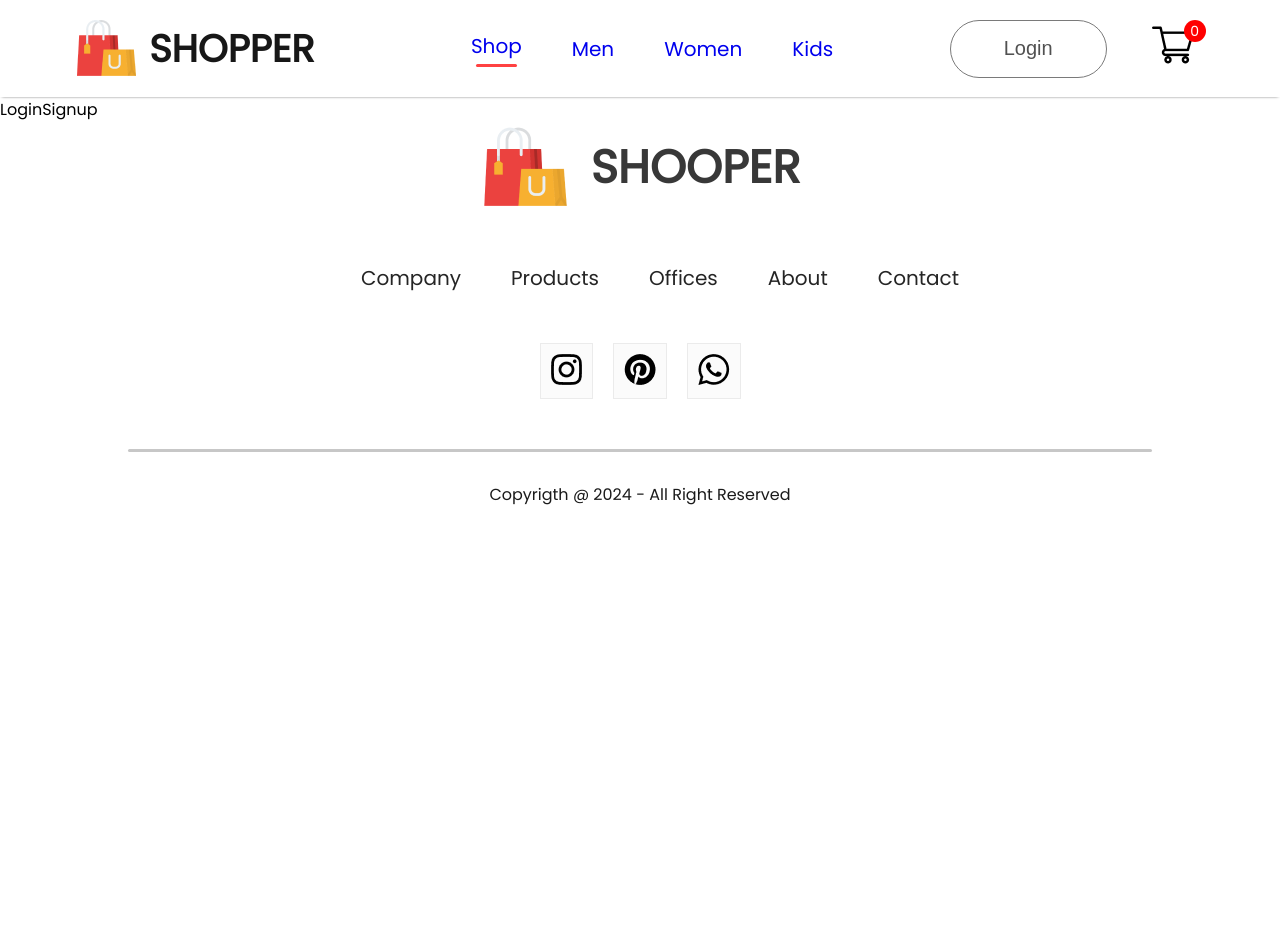
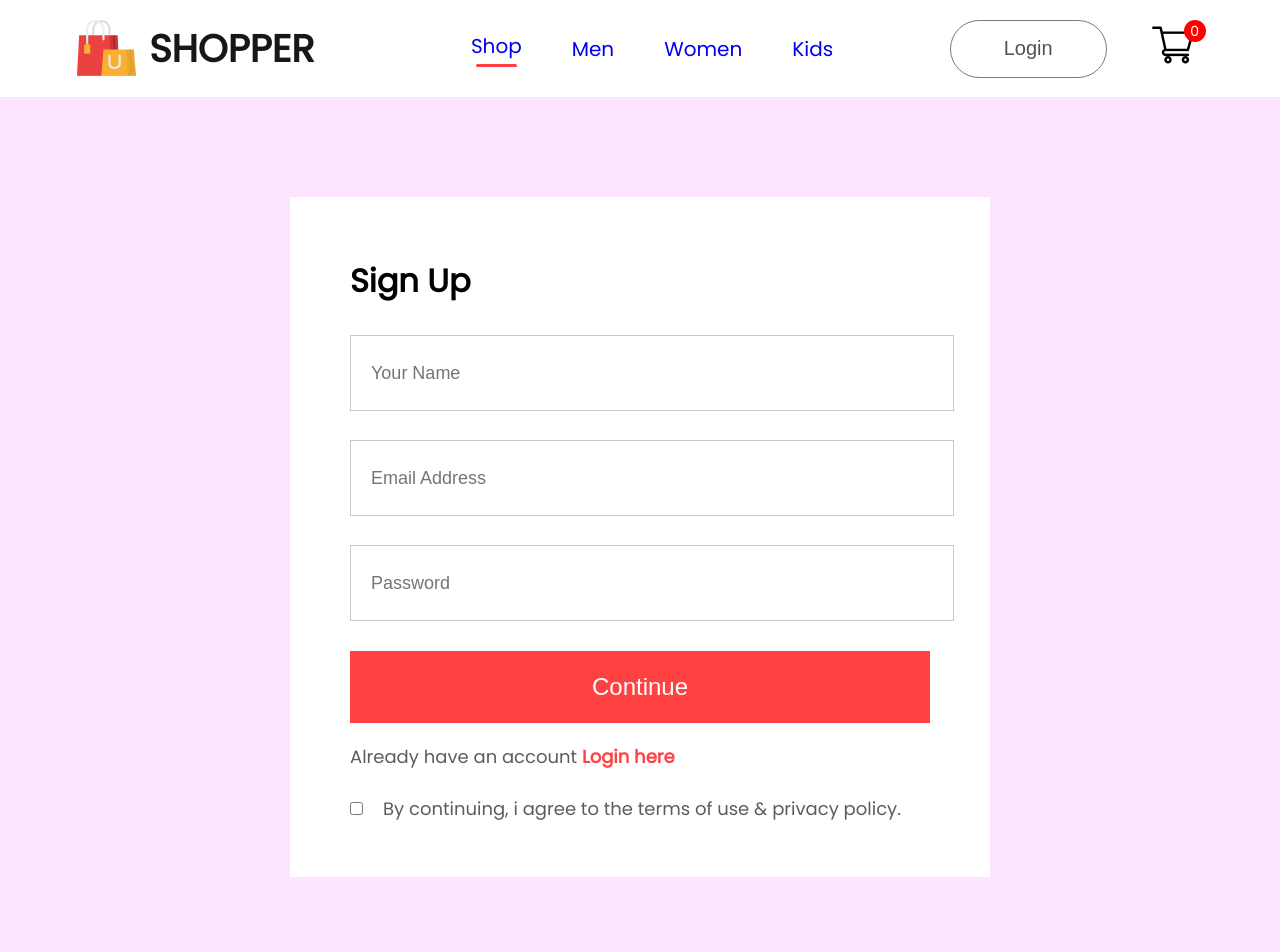
Before and after one commit to crescowboy/Keymashop-F, a React (Create React App) app: page /login in a window 1280 px wide. Shown: the top 952 px of the page. Before the commit the page ends 800 px from the top, so only its background shows below. Built offline with nearby package versions, Linux system fonts and the light colour scheme.

Commit message:
create loginpage

```diff
--- a/src/App.js
+++ b/src/App.js
@@ -8,6 +8,9 @@
 import Cart from './Pages/Cart';
 import LoginSignup from './Pages/LoginSignup';
 import Footer from './Components/Footer/Footer';
+import men_banner from './Components/Assets/banner_mens.png';
+import women_banner from './Components/Assets/banner_women.png';
+import kid_banner from './Components/Assets/banner_kids.png';
 
 function App() {
   return (
@@ -16,9 +19,9 @@
       <Navbar/>
       <Routes>
         <Route path='/' element={<Shop/>}></Route>
-        <Route path='/mens' element={<ShopCategory category="men"/>}></Route>
-        <Route path='/womens' element={<ShopCategory category="women"/>}></Route>
-        <Route path='/kids' element={<ShopCategory category="kid"/>}></Route>
+        <Route path='/mens' element={<ShopCategory banner={men_banner} category="men"/>}></Route>
+        <Route path='/womens' element={<ShopCategory banner={women_banner} category="women"/>}></Route>
+        <Route path='/kids' element={<ShopCategory banner={kid_banner} category="kid"/>}></Route>
         <Route path='/product' element={<Product/>}>
           <Route path=':productId' element={<Product/>}/>
         </Route>
--- /dev/null
+++ b/src/Context/ShopContext.jsx
@@ -0,0 +1,16 @@
+import React, { createContext } from "react";
+import all_product from '../Components/Assets/all_product';
+
+export const ShopContext = createContext(null);
+
+const ShopContextProvider = (props) => {
+    const contextValue = {all_product};
+
+    return(
+        <ShopContext.Provider value={contextValue}>
+        {props.children}
+        </ShopContext.Provider>
+    )
+}
+
+export default ShopContextProvider;
--- /dev/null
+++ b/src/Pages/CSS/LoginSignup.css
@@ -0,0 +1,62 @@
+.loginsignup{
+    width: 100%;
+    height: 80vh;
+    background: #fce3fe;
+    padding-top: 100px;
+    padding-bottom: 200px;
+}
+.loginsignup-container{
+    width: 580px;
+    height: 600px;
+    background: white;
+    margin: auto;
+    padding: 40px 60px;
+}
+.loginsignup-container h1{
+    margin: 20px 0px;
+}
+.loginsignup-fields{
+    display: flex;
+    flex-direction: column;
+    gap: 29px;
+    margin-top: 30px;
+}
+.loginsignup-fields input{
+    height: 72px;
+    width: 100%;
+    padding-left: 20px;
+    border: 1px solid #c9c9c9;
+    outline: none;
+    color: #5c5c5c;
+    font-size: 18px;
+}
+.loginsignup-container button{
+    width: 580px;
+    height: 72px;
+    color: white;
+    background: #ff4141;
+    margin-top: 30px;
+    border: none;
+    font-size: 24px;
+    font-weight: 500;
+    cursor: pointer;
+}
+.loginsignup-login{
+    margin-top: 20px;
+    color: #5c5c5c;
+    font-size: 18px;
+    font-weight: 500;
+}
+.loginsignup-login span{
+    color: #ff4141;
+    font-weight: 600;
+}
+.loginsignup-agree{
+    display: flex;
+    align-items: center;
+    margin-top: 25px;
+    gap: 20px;
+    color: #5c5c5c;
+    font-size: 18px;
+    font-weight: 500;
+}
--- /dev/null
+++ b/src/Pages/CSS/ShopCategory.css
@@ -0,0 +1,38 @@
+.shopcategory-banner{
+    display: flex;
+    margin: 30px auto;
+    width: 82%;
+}
+.shopcategory-indexSort{
+    display: flex;
+    margin: 0px 170px;
+    justify-content: space-between;
+    align-items: center;
+}
+.shopcategory-sort{
+    padding: 10px 20px;
+    border-radius: 40px;
+    border: 1px solid #888;
+}
+.shopcategory-indexSort p span{
+    font-weight: 600;
+}
+.shopcategory-products{
+    margin: 20px 70px;
+    display: grid;
+    grid-template-columns: 1fr 1fr 1fr 1fr;
+    row-gap: 80px;
+}
+.shopcategory-loadmore{
+    display: flex;
+    justify-content: center;
+    align-items: center;
+    margin: 150px auto;
+    width: 233px;
+    height: 69px;
+    border-radius: 75px;
+    background: #ededed;
+    color: #787878;
+    font-size: 18px;
+    font-weight: 500;
+}
--- a/src/Pages/LoginSignup.jsx
+++ b/src/Pages/LoginSignup.jsx
@@ -1,8 +1,24 @@
 import React from 'react'
+import LoginSignUp from './CSS/LoginSignup.css'
 
 const LoginSignup = () => {
   return (
-    <div>LoginSignup</div>
+    <div className='loginsignup'>
+      <div className="loginsignup-container">
+        <h1>Sign Up</h1>
+        <div className="loginsignup-fields">
+          <input type="text" placeholder='Your Name'/>
+          <input type="email" placeholder='Email Address'/>
+          <input type="password" placeholder='Password' />
+        </div>
+        <button>Continue</button>
+        <p className='loginsignup-login'>Already have an account <span>Login here</span></p>
+        <div className="loginsignup-agree">
+          <input type="checkbox" name='' id=''/>
+          <p>By continuing, i agree to the terms of use & privacy policy.</p>
+        </div>
+      </div>
+    </div>
   )
 }
 
--- a/src/Pages/ShopCategory.jsx
+++ b/src/Pages/ShopCategory.jsx
@@ -1,8 +1,37 @@
-import React from 'react'
+import React, { useContext } from 'react'
+import './CSS/ShopCategory.css'
+import { ShopContext } from '../Context/ShopContext'
+import dropdown_icon from '../Components/Assets/dropdown_icon.png'
+import Item from '../Components/Item/Item'
 
-const ShopCategory = () => {
+
+const ShopCategory = (props) => {
+  const {all_product} = useContext(ShopContext);
   return (
-    <div>ShopCategory</div>
+    <div className='shop-category'>
+      <img className='shopcategory-banner' src={props.banner} alt="" />
+      <div className="shopcategory-indexSort">
+        <p>
+          <span>Showing 1-12</span> out of 36 products
+        </p>
+        <div className='shopcategory-sort'>
+          Sort by <img src={dropdown_icon} alt="" />
+        </div>
+      </div>
+      <div className="shopcategory-products">
+        {all_product.map((item, i)=>{
+          if (props.category===item.category){
+            return <Item key={i} id={item.id} name={item.name} image={item.image} new_price={item.new_price} old_price={item.old_price}/>
+          }
+          else{
+            return null;
+          }
+        })}
+      </div>
+      <div className="shopcategory-loadmore">
+        Explore More
+      </div>
+    </div>
   )
 }
 
--- a/src/index.js
+++ b/src/index.js
@@ -2,16 +2,14 @@
 import ReactDOM from 'react-dom/client';
 import './index.css';
 import App from './App';
-import reportWebVitals from './reportWebVitals';
+import ShopContextProvider from './Context/ShopContext';
+// import reportWebVitals from './reportWebVitals';
 
 const root = ReactDOM.createRoot(document.getElementById('root'));
 root.render(
-  <React.StrictMode>
-    <App />
-  </React.StrictMode>
+    <ShopContextProvider>
+      <App />
+    </ShopContextProvider>
+
+
 );
-
-// If you want to start measuring performance in your app, pass a function
-// to log results (for example: reportWebVitals(console.log))
-// or send to an analytics endpoint. Learn more: https://bit.ly/CRA-vitals
-reportWebVitals();
```
